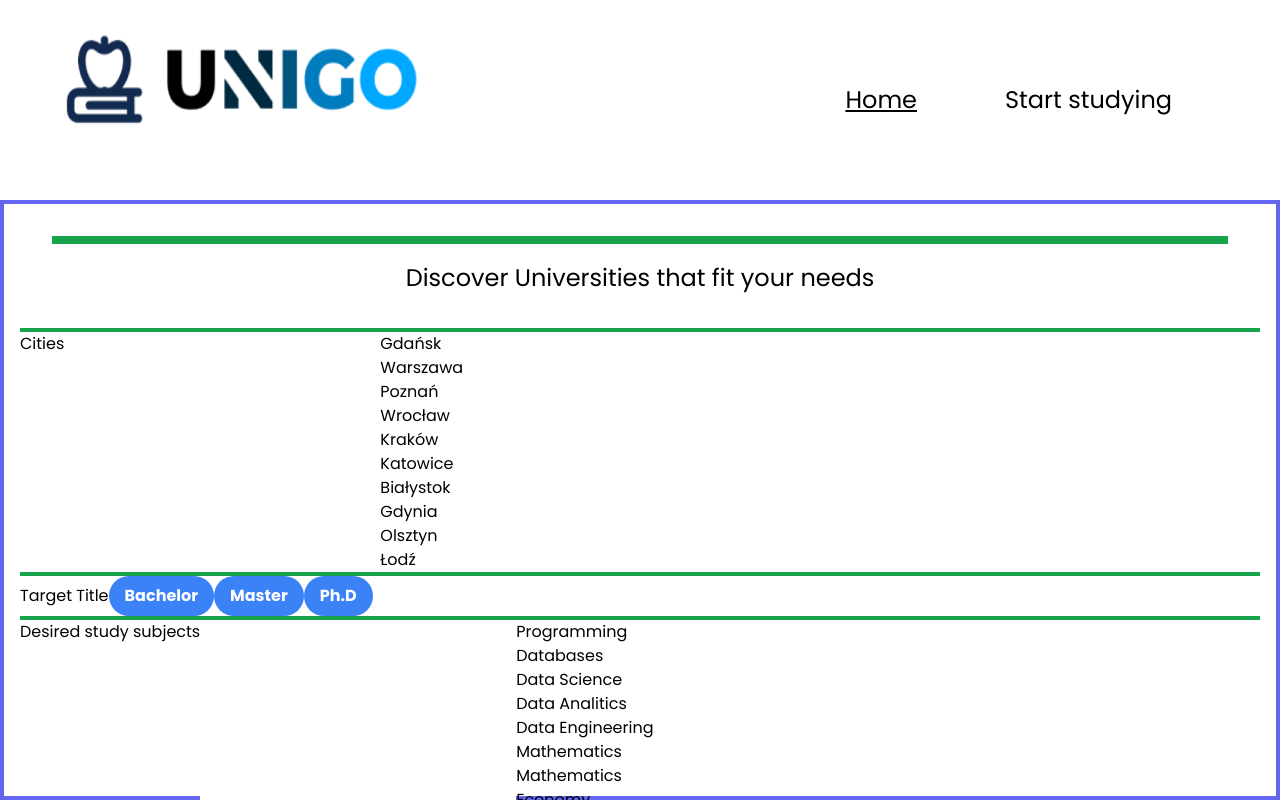
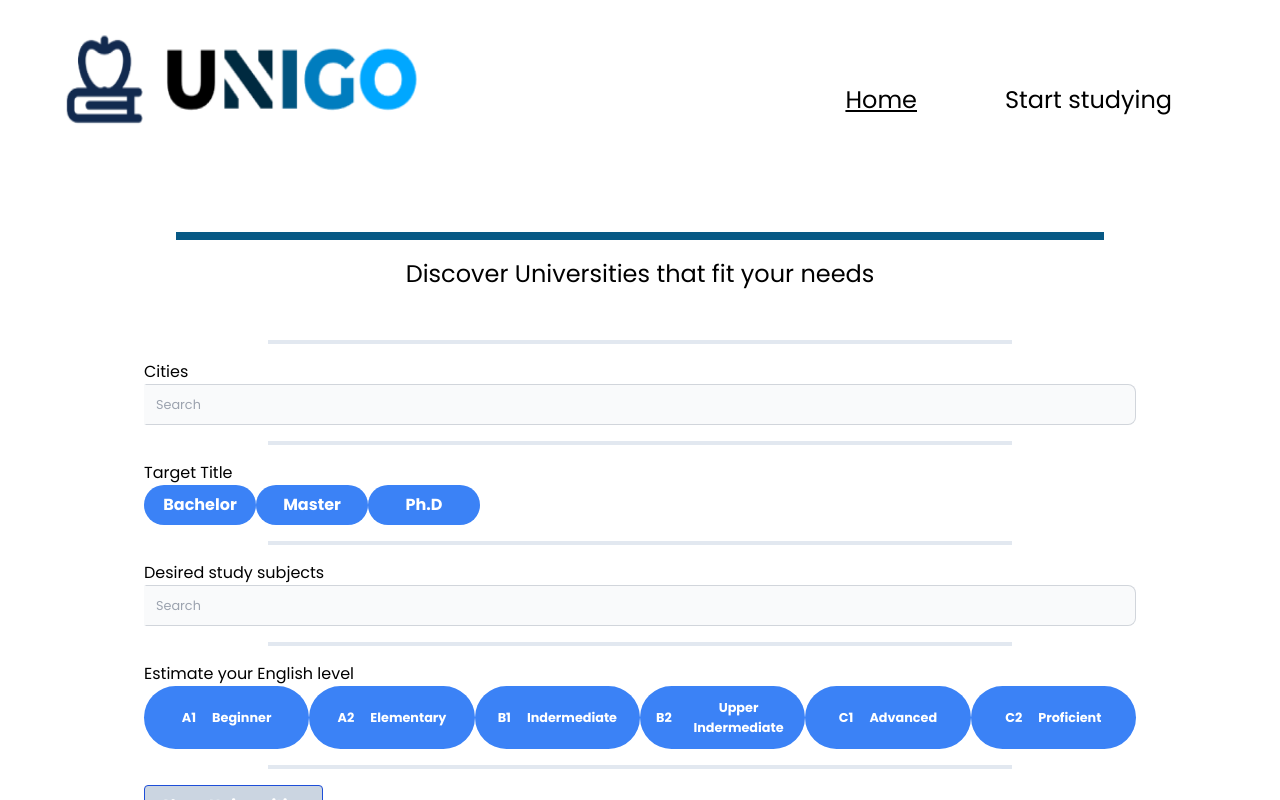
Before and after one commit to persolanstereox/UNIGO, a Next.js app: page /startstudying in a window 1280 px wide. Built offline with nearby package versions, Linux system fonts and the light colour scheme.

Commit message:
working with form

```diff
--- a/app/startstudying/MainDivider.jsx
+++ b/app/startstudying/MainDivider.jsx
@@ -1,10 +1,12 @@
 const Divider = () => {
-    return(
-        <div className="p-8 text-center">
-            <span className="block w-full p-1 bg-green-600 "></span>
-            <h2 className="mt-4 text-1.5xl">Discover Universities that fit your needs</h2>
-        </div>
-    )
-}
+  return (
+    <div className="p-8 text-center">
+      <span className="block w-full p-1 bg-sky-800 "></span>
+      <h2 className="mt-4 text-1.5xl">
+        Discover Universities that fit your needs
+      </h2>
+    </div>
+  );
+};
 
 export default Divider;
--- a/app/startstudying/SearchComponents/List.jsx
+++ b/app/startstudying/SearchComponents/List.jsx
@@ -1,3 +1,4 @@
+"use client";
 // import data from "test-data/cities.json";
 
 function List(props) {
@@ -9,12 +10,29 @@ function List(props) {
     }
   });
 
+  const GiveButtonValue = (e) => {
+    e.preventDefault();
+    e.target.closest("ul").previousSibling.value = e.target.value;
+    console.log(e.target.closest("ul").previousSibling);
+    console.log(e.target.closest("ul").previousSibling.value);
+
+    props.removeList();
+  };
+
   return (
-    <ul>
-      {filterSearches.map((search) => (
-        <li key={search.id}>{search.name}</li>
-      ))}
-    </ul>
+    <>
+      {props.focus && (
+        <ul className="h-auto bg-slate-300 ">
+          {filterSearches.map((search) => (
+            <li className="p-1.5" key={search.id}>
+              <button onClick={GiveButtonValue} value={search.name}>
+                {search.name}
+              </button>
+            </li>
+          ))}
+        </ul>
+      )}
+    </>
   );
 }
 export default List;
--- a/app/startstudying/SearchComponents/SearchBar.jsx
+++ b/app/startstudying/SearchComponents/SearchBar.jsx
@@ -1,22 +1,42 @@
-"use client"
+"use client";
 import { useState } from "react";
 import List from "./List";
 
 const SearchBar = (props) => {
+  // const [search, setSearch] = useState("");
 
-  const [search, setSearch] = useState("");
+  // let SearchHandler = (e) => {
+  //   setSearch(e.target.value.toLowerCase())
+  //   // props.onChange();
+  //   console.log(e.target.value)
+  // }
 
-  let SearchHandler = (e) => {
-    setSearch(e.target.value.toLowerCase())
-    console.log(e.target.value)
+  const [focus, setFocus] = useState(false);
+
+  const focusHandler = () => {
+    setFocus(true)
   }
 
+  return (
+    <div>
+      <label htmlFor={props.id}>{props.label}</label>
+      <input
+        onChange={props.onChange}
+        onFocus={focusHandler}
+        // onBlur={() => setFocus(false)}
+        type="text"
+        id={props.id}
+        name={props.id}
+        placeholder="Search"
+        className=" block p-2.5 w-full z-20 text-sm text-gray-900 bg-gray-50 rounded-r-lg border-l-gray-50 border-l-2 border border-gray-300"
 
-  return (
-    <div className="flex">
-      <label htmlFor={props.id}>{props.label}</label>
-      <input onChange={SearchHandler} type="text" id={props.id} />
-      <List searchName={search} data={props.data}/>
+      />
+      <List
+        searchName={props.search}
+        data={props.data}
+        focus={focus}
+        removeList={() => setFocus(false)}
+      />
     </div>
   );
 };
--- a/app/startstudying/SearchComponents/buttons/EnglishLevelButton.jsx
+++ b/app/startstudying/SearchComponents/buttons/EnglishLevelButton.jsx
@@ -1,10 +1,15 @@
+"use client";
 function EnglishLevelButton(props) {
-    return(
-    <button className="bg-blue-500 hover:bg-blue-700 text-white font-bold py-2 px-4 rounded-full">
-        <h1>{props.englishLevel}</h1>
-        <span>{props.name}</span>
+  return (
+    <button
+      value={props.englishLevel}
+      onClick={props.onClick}
+      className="bg-blue-500 hover:bg-blue-700 text-white font-bold py-3  px-4 rounded-full w-56 flex justify-center items-center"
+    >
+      <h1 className="text-sm mr-4">{props.englishLevel}</h1>
+      <span className="text-sm">{props.name}</span>
     </button>
-    )
+  );
 }
 
 export default EnglishLevelButton;
--- a/app/startstudying/SearchComponents/buttons/EnglishLevelButtonsContainer.jsx
+++ b/app/startstudying/SearchComponents/buttons/EnglishLevelButtonsContainer.jsx
@@ -1,19 +1,27 @@
+"use client";
 import EnglishLevelButton from "./EnglishLevelButton";
 import Levels from "test-data/englishLevel.json";
 
+function EnglishLevelButtonContainer() {
+  const saveValue = (e) => {
+    e.preventDefault();
+    console.log(e.target.closest("button").value);
+  };
 
-function EnglishLevelButtonContainer() {
   return (
-    <div>
+    <div className=" flex flex-col">
       <span>Estimate your English level</span>
+      <div className="flex">
         {Levels.levelOfEnglish.map((button) => (
           <EnglishLevelButton
+            onClick={saveValue}
             key={button.id}
             name={button.name}
             englishLevel={button.level}
           />
         ))}
       </div>
+    </div>
   );
 }
 export default EnglishLevelButtonContainer;
--- a/app/startstudying/SearchComponents/buttons/Submit.jsx
+++ b/app/startstudying/SearchComponents/buttons/Submit.jsx
@@ -1,7 +1,7 @@
-function Submit() {
+function Submit(props) {
     return(
         <div>
-            <button type="submit" className="bg-slate-300 hover:bg-blue-700 text-white font-bold py-2 px-4 border border-blue-700 rounded">Show Universities</button>
+            <button onClick={props.onClick} type="submit" className="bg-slate-300 hover:bg-blue-700 text-white font-bold py-2 px-4 border border-blue-700 rounded">Show Universities</button>
         </div>
     )
 }
--- a/app/startstudying/SearchComponents/buttons/TitleButton.jsx
+++ b/app/startstudying/SearchComponents/buttons/TitleButton.jsx
@@ -1,7 +1,9 @@
+"use client"
 function TitleButton(props) {
   return (
-    <button className="bg-blue-500 hover:bg-blue-700 text-white font-bold py-2 px-4 rounded-full">
+    <button onClick={props.onClick} value={props.data} className="bg-blue-500 hover:bg-blue-700 text-white font-bold py-2 px-4 rounded-full w-28">
       {props.data}
+
     </button>
   );
 }
--- a/app/startstudying/SearchComponents/buttons/TitleButtonsContainer.jsx
+++ b/app/startstudying/SearchComponents/buttons/TitleButtonsContainer.jsx
@@ -1,12 +1,21 @@
+"use client"
 import TitleButton from "./TitleButton";
 import Titles from "test-data/titles.json"
 function TitleButtonContainer() {
+
+    const saveValue = (e) => {
+        e.preventDefault();
+        console.log(e.target.closest('button').value)
+      };
 return(
-    <div>
+    <div className=" flex flex-col">
         <span>Target Title</span>
+        <div>
         {Titles.titles.map(button => (
-            <TitleButton key={button.id} data={button.title}/>
+            <TitleButton onClick={saveValue} key={button.id} data={button.title}/>
+
         ))}
+        </div>
     </div>
 )
 }
--- a/app/startstudying/SearchComponents/divider.jsx
+++ b/app/startstudying/SearchComponents/divider.jsx
@@ -1,8 +1,8 @@
 const LitleDivider = () => {
-    return(
-        <div>
-            <span className="block w-full p-0.5 bg-green-600 "></span>
-        </div>
-    )
-}
+  return (
+    <div className="flex justify-center">
+      <span className="block w-9/12 p-0.5 bg-slate-200 my-4 "></span>
+    </div>
+  );
+};
 export default LitleDivider;
--- a/app/startstudying/SearchContainer.jsx
+++ b/app/startstudying/SearchContainer.jsx
@@ -1,27 +1,92 @@
+"use client";
 import Divider from "./SearchComponents/divider";
 import SearchBar from "./SearchComponents/SearchBar";
 import TitleButtonContainer from "./SearchComponents/buttons/TitleButtonsContainer";
 import EnglishLevelButtonContainer from "./SearchComponents/buttons/EnglishLevelButtonsContainer";
 import Submit from "./SearchComponents/buttons/Submit";
-import cities from 'test-data/cities.json'
-import subjects from 'test-data/subjects.json'
+import cities from "test-data/cities.json";
+import subjects from "test-data/subjects.json";
+import { useState } from "react";
 
 const SearchContainer = () => {
-    return(
-        <div>
-            <form>
-            <Divider/>
-            <SearchBar data={cities} label={'Cities'} id={'cities'}/>
-            <Divider/>
-            <TitleButtonContainer/>
-            <Divider/>
-            <SearchBar data={subjects} label={'Desired study subjects'} id={'subjects'}/>
-            <Divider/>
-            <EnglishLevelButtonContainer/>
-            <Divider/>
-            <Submit/>
-            </form>
-        </div>
-    )
-}
+  const [search, setSearch] = useState("");
+
+  //   let SearchHandler = (e) => {
+  //     setSearch(e.target.value.toLowerCase())
+  //     // props.onChange();
+  //     console.log(e.target.value)
+  //   }
+
+  const [formData, setFormData] = useState({
+    cities: "",
+    subjects: "",
+  });
+
+
+  const handleFormData = (e) => {
+
+    setFormData({
+      ...formData,
+      [e.target.name]: e.target.value.trim(),
+    });
+
+    setSearch(e.target.value.toLowerCase());
+
+    console.log(e.target.value);
+
+    // setSearch({
+    //     [e.target.name]: e.target.value.toLowerCase()
+    // });
+
+
+  };
+
+  // const test = (e) => {
+  //   e.preventDefault();
+  //   console.log(inputCity)
+  //   setFormData({
+  //     cities: inputCity.value,
+  //     subjects: inputSubjects.value
+
+  //   })
+  //   console.log(formData);
+  // }
+
+
+  const getFormData = (e) => {
+    e.preventDefault();
+
+    console.log(e.target.closest('form'))
+    console.log(formData);
+  };
+
+  return (
+    <div>
+      <form>
+        <Divider />
+        <SearchBar
+          data={cities}
+          label={"Cities"}
+          id={"cities"}
+          onChange={handleFormData}
+          search={search}
+        />
+        <Divider />
+        <TitleButtonContainer />
+        <Divider />
+        <SearchBar
+          data={subjects}
+          label={"Desired study subjects"}
+          id={"subjects"}
+          onChange={handleFormData}
+          search={search}
+        />
+        <Divider />
+        <EnglishLevelButtonContainer />
+        <Divider />
+        <Submit onClick={getFormData} />
+      </form>
+    </div>
+  );
+};
 export default SearchContainer;
--- a/app/startstudying/page.jsx
+++ b/app/startstudying/page.jsx
@@ -4,7 +4,7 @@ import SearchContainer from "./SearchContainer";
 function StartStudying() {
   return (
     <main className="h-3/4">
-      <section className="container mx-auto px-4 border-4 border-indigo-500/100 h-fit max-h-full ">
+      <section className="container mx-auto px-4  h-fit max-h-full max-w-screen-lg ">
           <MainDivider/>
           <SearchContainer/>
       </section>
@@ -13,3 +13,4 @@ function StartStudying() {
 }
 
 export default StartStudying;
+// border-4 border-indigo-500/100
--- a/next.config.js
+++ b/next.config.js
@@ -3,6 +3,6 @@ const nextConfig = {
   experimental: {
     appDir: true,
   },
-}
+};
 
-module.exports = nextConfig
+module.exports = nextConfig;
```
Lines whose indentation alone changed are shown as unchanged.
